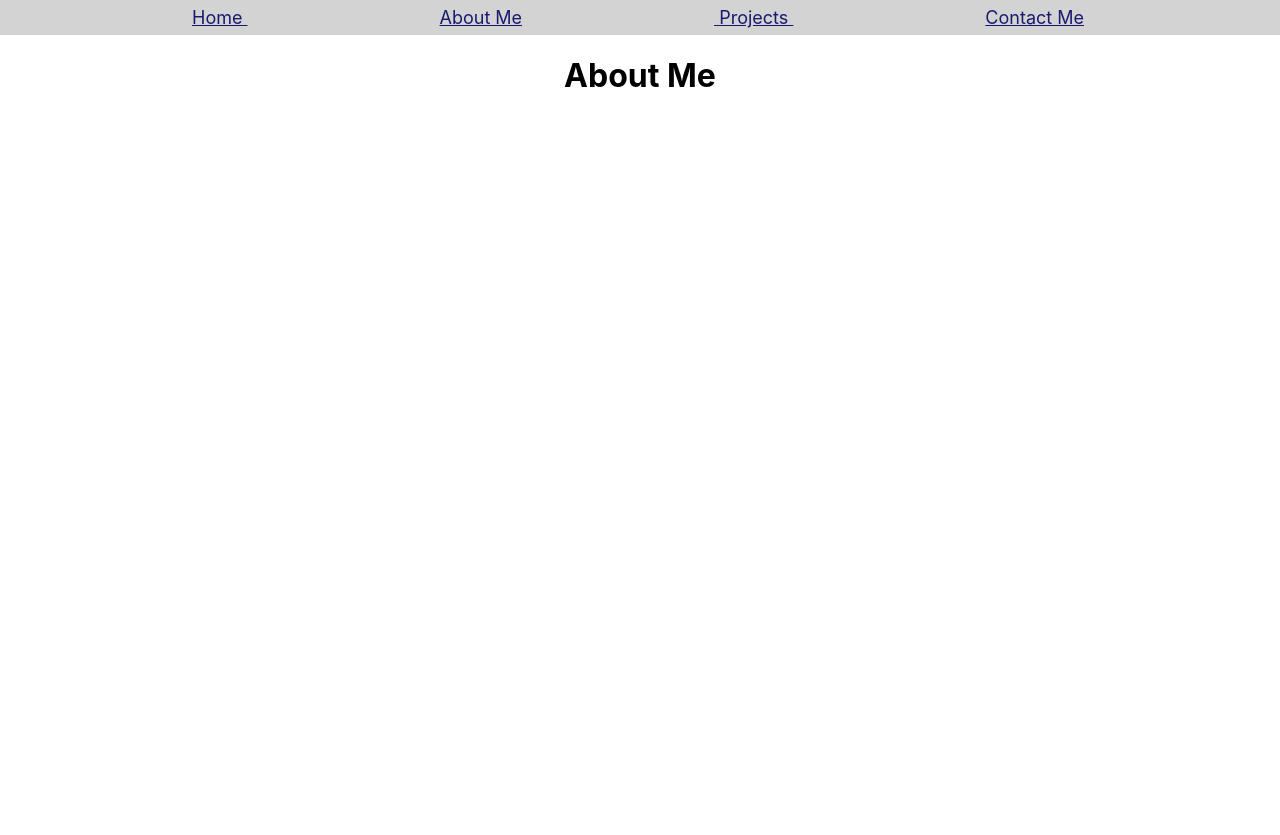
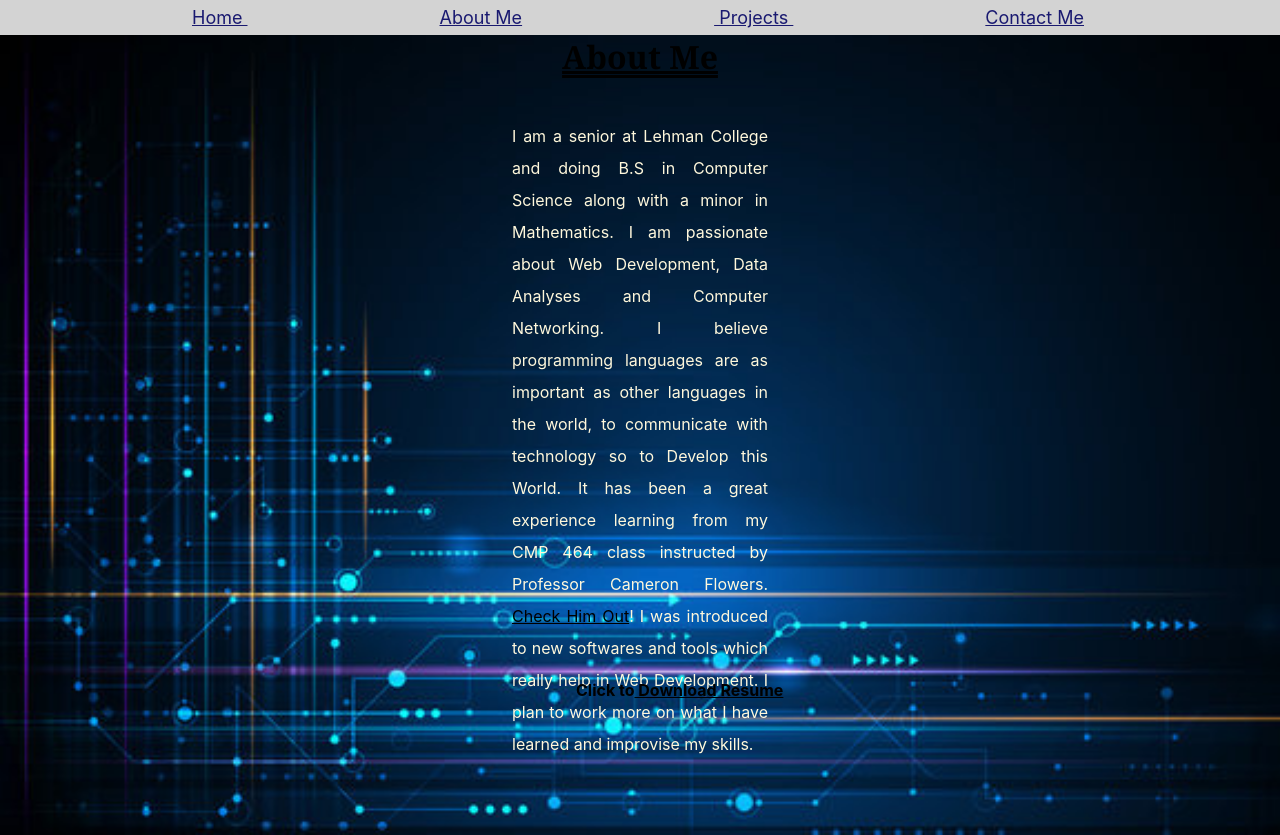
Before and after one commit to awm907/awm907.github.io, a React (Create React App) app: page /about in a window 1280 px wide. Before the commit the page ends 800 px from the top, so only its background shows below. Built offline with nearby package versions, Linux system fonts and the light colour scheme.

Commit message:
Completed About section and added link to download Resume

```diff
--- a/src/Components/About.js
+++ b/src/Components/About.js
@@ -1,10 +1,28 @@
 import React from "react";
 import './Page.css';
+import image from "../bg.jpg";
+
 
 function About(){
     return (
-        <div className="page">
-            <h1>About Me</h1>
+
+        <div style={{backgroundImage: 'url('+image+')', backgroundSize:"cover", height: "100vh"}} className="page">
+            <div className="header"><b>About Me</b></div>
+
+        <div className="text">
+           <p>I am a senior at Lehman College and doing B.S in Computer Science along with a minor in Mathematics.
+            I am passionate about Web Development, Data Analyses and Computer Networking. I believe programming languages
+            are as important as other languages in the world, to communicate with technology so to Develop this World.
+            It has been a great experience learning from my CMP 464 class instructed by Professor Cameron Flowers. <a href="https://www.ayocamo.com/" className='col'>Check Him Out</a>!
+            I was introduced to  new softwares and tools which really help in Web Development. I plan to work more on what I have learned and improvise my skills.</p>
+
+        </div>
+        <div className="bottom">
+            <b>Click to<a href="Resume -1" download="Abdul's Resume" className="col"> Download Resume</a></b>
+
+        </div>
+
+
 
 
         </div>
--- a/src/Components/Contact.js
+++ b/src/Components/Contact.js
@@ -1,11 +1,13 @@
 import React from "react";
 import './Page.css';
+import image from '../bg.jpg'
 
 function Contact(){
     return (
-        <div className="page">
-            Testing Contact Page!!!
+        <div style={{backgroundImage: 'url('+image+')', backgroundSize:"cover", height: "100vh"}} className="page">
+
         </div>
+
     )
 }
 
--- a/src/Components/Home.js
+++ b/src/Components/Home.js
@@ -1,13 +1,15 @@
 import React from "react";
 import './Page.css';
 import image from "../abdul-wahab.png";
+import bg from "../bg.jpg"
 
 function Home(){
     return (
-        <div className="page">
+        <div style={{backgroundImage: 'url('+bg+')', backgroundSize:"cover", height: "100vh"}} className="page">
 
             <img src={image} className= "pic"/>
             <div className='head1'>Abdul Wahab Malik</div>
+            <footer>Welcome to My Portfolio!</footer>
         </div>
     )
 }
--- a/src/Components/Page.css
+++ b/src/Components/Page.css
@@ -1,7 +1,5 @@
 .page{
     text-align: center;
-
-
 
 }
 
@@ -17,3 +15,69 @@
     padding: 10px;
 
 }
+
+.text{
+
+    display: flex;
+    flex-wrap: wrap;
+    font-size: 16px;
+    color: cornsilk;
+    padding-right: 40%;
+    padding-left: 40%;
+    justify-content: center;
+    line-height: 2rem;
+    margin-top: 2%;
+    text-align: justify;
+
+}
+
+
+
+.bottom{
+    text-align: center;
+    position: absolute;
+    bottom: 100px;
+    margin-left: 45%;
+    color: black;
+
+}
+
+.col{
+
+    color: black;
+
+
+}
+.col:hover{
+    color:red;
+}
+
+.con{
+    padding-top: 0rem;
+    color: blanchedalmond;
+    font-size: 1.4rem;
+
+}
+
+.con:hover{
+    color: red;
+}
+
+.sz{
+    font: optional;
+    font-size: 1.2rem;
+    color: blanchedalmond;
+    font-style: oblique;
+    padding-top: 6rem;
+}
+
+.header{
+    font:status-bar;
+    font-size: 2rem;
+    color: black;
+    text-decoration-line: underline;
+    font-family:Cambria, Cochin, Georgia, Times, 'Times New Roman', serif;
+    text-decoration-style: double;
+    ;
+
+}
--- a/src/Components/Projects.js
+++ b/src/Components/Projects.js
@@ -1,9 +1,11 @@
 import React from "react";
 import './Page.css';
+import image from '../bg.jpg'
+
 
 function Projects(){
     return (
-        <div className="page">
+        <div style={{backgroundImage: 'url('+image+')', backgroundSize:"cover", height: "100vh"}} className="page">
             Testing Projects Page!!!
         </div>
     )
```
Also changed, not shown: src/bg.jpg (added), 1 other file (tests, documents, lock files or other folders).
